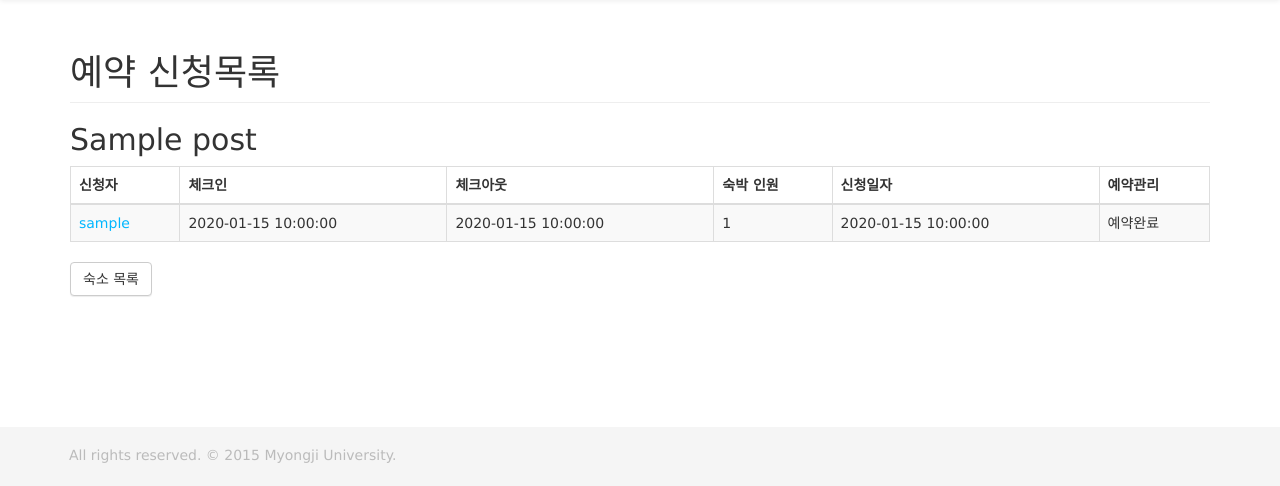
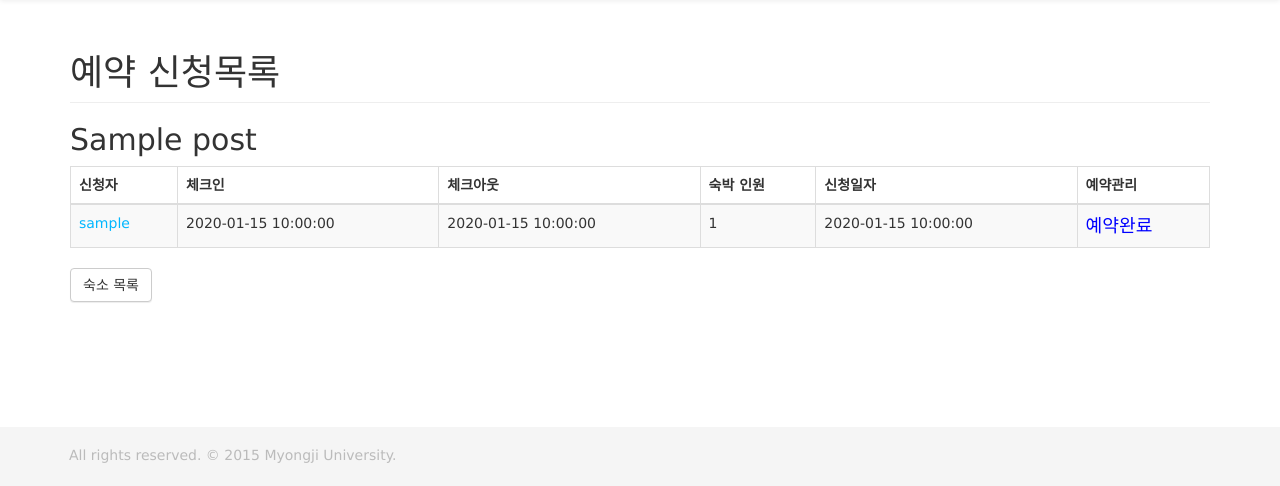
Before and after one commit to JKeonLee/airbnb3, a Node server app: page /posts/600000000000000000000001/manage in a window 1280 px wide. Shown: the part 51-537 px from the top of the page. Run offline with Node 20, Linux system fonts and the light colour scheme; a user stored in the database is signed in; tables that the repository leaves empty hold one stand-in row (values such as "Sample post"); some libraries are stand-ins or nearby versions.

Commit message:
heroku update v.01

```diff
--- a/bower.json
+++ b/bower.json
@@ -21,5 +21,8 @@
     "lodash": "~3.10.1",
     "moment": "~2.10.6",
     "socket.io-client": "~1.3.7"
+  },
+  "devDependencies": {
+    "bootstrap-select": "^1.12.1"
   }
 }
--- a/public/stylesheets/style.css
+++ b/public/stylesheets/style.css
@@ -166,6 +166,10 @@ form.todos .actions button {
 .btn-xs.btn-default#waiting {
   color: red; }
 
+#complete {
+  color: blue;
+  font-size: 1.3em; }
+
 .form-signin {
   width: 320px;
   height: 300px;
--- a/scss/post.scss
+++ b/scss/post.scss
@@ -5,3 +5,4 @@
 
 .btn-default#cancel{color:red;}
 .btn-xs.btn-default#waiting{color:red;}
+#complete{color:blue; font-size: 1.3em;}
--- a/views/posts/manage.jade
+++ b/views/posts/manage.jade
@@ -24,7 +24,7 @@ block content
                 td= moment(reservation.createdAt).format('YYYY-MM-DD HH:mm:ss')
                 td
                     if(reservation.status == 1)
-                        span 예약완료
+                        span#complete 예약완료
                     else
                         a.btn.btn-xs.btn-default(href='/reservations/#{reservation._id}?_method=PUT') 승인
                         a.btn.btn-xs.btn-default(href='/reservations/#{reservation._id}?_method=DELETE') 거절
```
